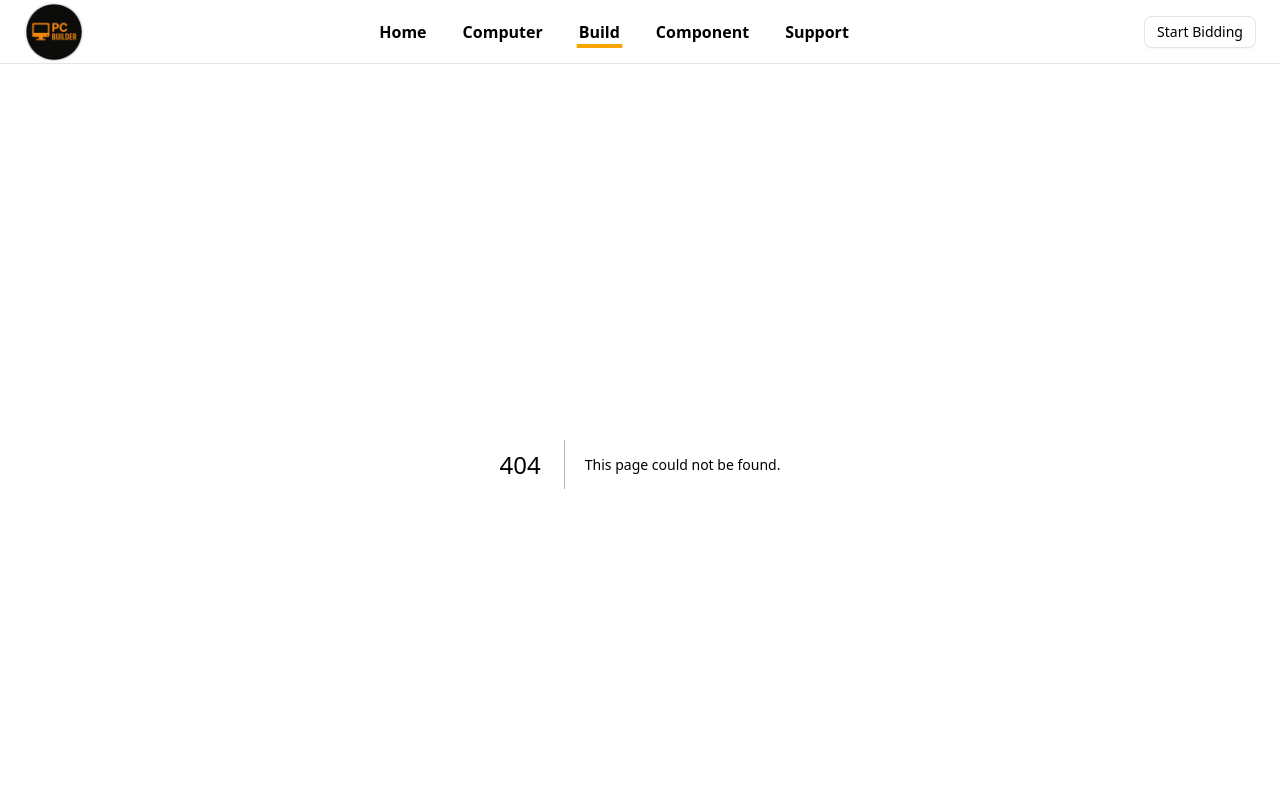
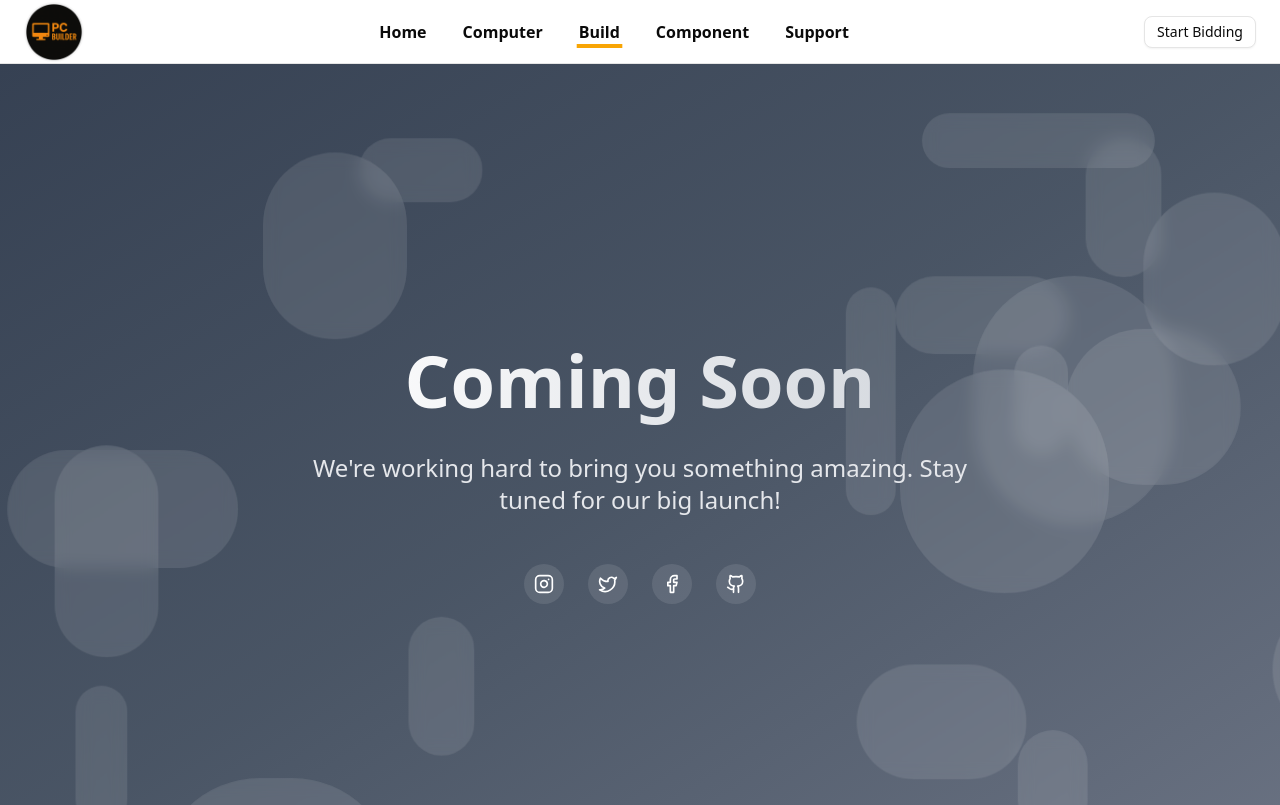
Before and after one commit to alphasspase/custom-pc-builder, a Next.js app: page /build in a window 1280 px wide. Before the commit this address had no page. Shown: the top 805 px of the page. Built offline with nearby package versions, Linux system fonts and the light colour scheme.

Commit message:
create navbar pages

```diff
--- /dev/null
+++ b/src/app/build/page.tsx
@@ -0,0 +1,10 @@
+import ComingSoon from '@/components/global/ComingSoon'
+import React from 'react'
+
+const buildPage = () => {
+  return (
+    <div><ComingSoon/></div>
+  )
+}
+
+export default buildPage
--- /dev/null
+++ b/src/app/component/page.tsx
@@ -0,0 +1,12 @@
+import ComingSoon from '@/components/global/ComingSoon';
+import React from 'react';
+
+const componentPage = () => {
+  return (
+    <div>
+      <ComingSoon />
+    </div>
+  );
+};
+
+export default componentPage;
--- /dev/null
+++ b/src/app/computer/page.tsx
@@ -0,0 +1,12 @@
+import ComingSoon from '@/components/global/ComingSoon';
+import React from 'react';
+
+const computerPage = () => {
+  return (
+    <div>
+      <ComingSoon />
+    </div>
+  );
+};
+
+export default computerPage;
--- /dev/null
+++ b/src/app/support/page.tsx
@@ -0,0 +1,12 @@
+import ComingSoon from '@/components/global/ComingSoon';
+import React from 'react';
+
+const supportPage = () => {
+  return (
+    <div>
+      <ComingSoon />{' '}
+    </div>
+  );
+};
+
+export default supportPage;
--- /dev/null
+++ b/src/components/global/ComingSoon.tsx
@@ -0,0 +1,98 @@
+'use client';
+import React, { useEffect, useState } from 'react';
+import { motion } from 'framer-motion';
+import { Instagram, Twitter, Facebook, Github } from 'lucide-react';
+
+export default function ComingSoon() {
+  interface Circle {
+    width: number;
+    height: number;
+    left: string;
+    top: string;
+    x: number[];
+    y: number[];
+    duration: number;
+  }
+
+  const [circles, setCircles] = useState<Circle[]>([]);
+
+  useEffect(() => {
+    // Generate circle styles only on the client
+    const newCircles = [...Array(20)].map(() => ({
+      width: Math.random() * 200 + 50,
+      height: Math.random() * 200 + 50,
+      left: `${Math.random() * 100}%`,
+      top: `${Math.random() * 100}%`,
+      x: [0, Math.random() * 100 - 50],
+      y: [0, Math.random() * 100 - 50],
+      duration: Math.random() * 20 + 10,
+    }));
+    setCircles(newCircles);
+  }, []); // Empty dependency array ensures this runs once on mount
+
+  return (
+    <div className="min-h-screen w-full flex flex-col items-center justify-center relative overflow-hidden bg-gradient-to-br from-gray-700 via-gray-600 to-gray-500">
+      <div className="absolute inset-0 overflow-hidden">
+        {circles.map((circle, i) => (
+          <motion.div
+            key={i}
+            className="absolute rounded-full bg-white/10 backdrop-blur-sm"
+            style={{
+              width: circle.width,
+              height: circle.height,
+              left: circle.left,
+              top: circle.top,
+            }}
+            animate={{
+              x: circle.x,
+              y: circle.y,
+            }}
+            transition={{
+              duration: circle.duration,
+              repeat: Number.POSITIVE_INFINITY,
+              repeatType: 'reverse',
+              ease: 'easeInOut',
+            }}
+          />
+        ))}
+      </div>
+      {/* Rest of your component remains unchanged */}
+      <div className="relative z-10 w-full max-w-5xl px-4 py-16 flex flex-col items-center text-center">
+        <motion.div
+          initial={{ opacity: 0, y: -20 }}
+          animate={{ opacity: 1, y: 0 }}
+          transition={{ duration: 0.8 }}
+        >
+          <h1 className="text-5xl md:text-7xl p-5 font-extrabold bg-clip-text text-transparent bg-gradient-to-r from-white to-gray-300 mb-4">
+            Coming Soon
+          </h1>
+          <p className="text-xl md:text-2xl text-gray-200 mb-12 max-w-2xl">
+            We&apos;re working hard to bring you something amazing. Stay tuned
+            for our big launch!
+          </p>
+        </motion.div>
+        <motion.div
+          className="flex space-x-6"
+          initial={{ opacity: 0 }}
+          animate={{ opacity: 1 }}
+          transition={{ duration: 0.8, delay: 0.6 }}
+        >
+          {[
+            { icon: Instagram, href: '#' },
+            { icon: Twitter, href: '#' },
+            { icon: Facebook, href: '#' },
+            { icon: Github, href: '#' },
+          ].map((social, index) => (
+            <a
+              key={index}
+              href={social.href}
+              className="w-10 h-10 rounded-full bg-white/10 flex items-center justify-center hover:bg-white/20 transition-colors"
+            >
+              <social.icon className="h-5 w-5 text-white" />
+            </a>
+          ))}
+        </motion.div>
+      </div>
+    </div>
+  );
+}
```
